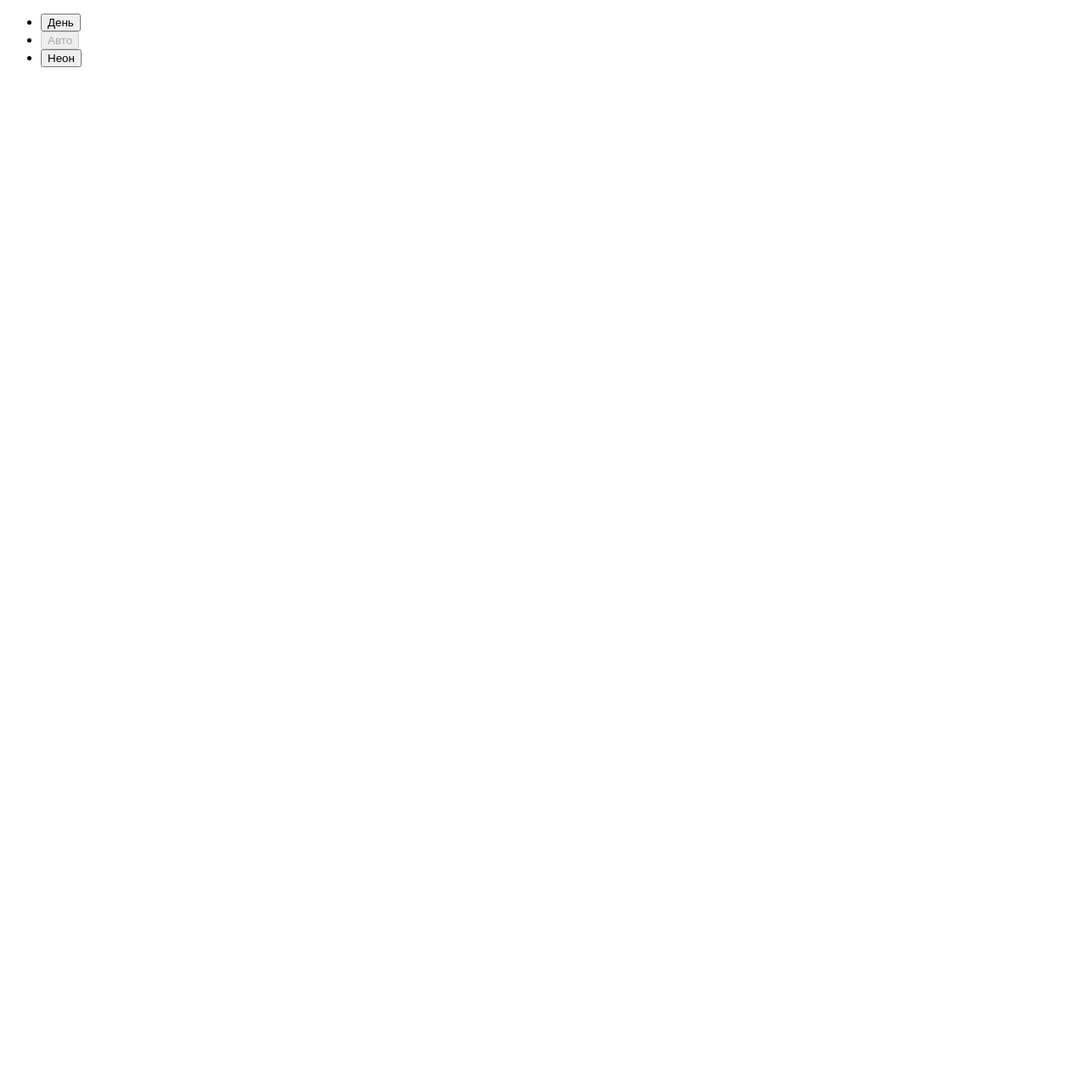
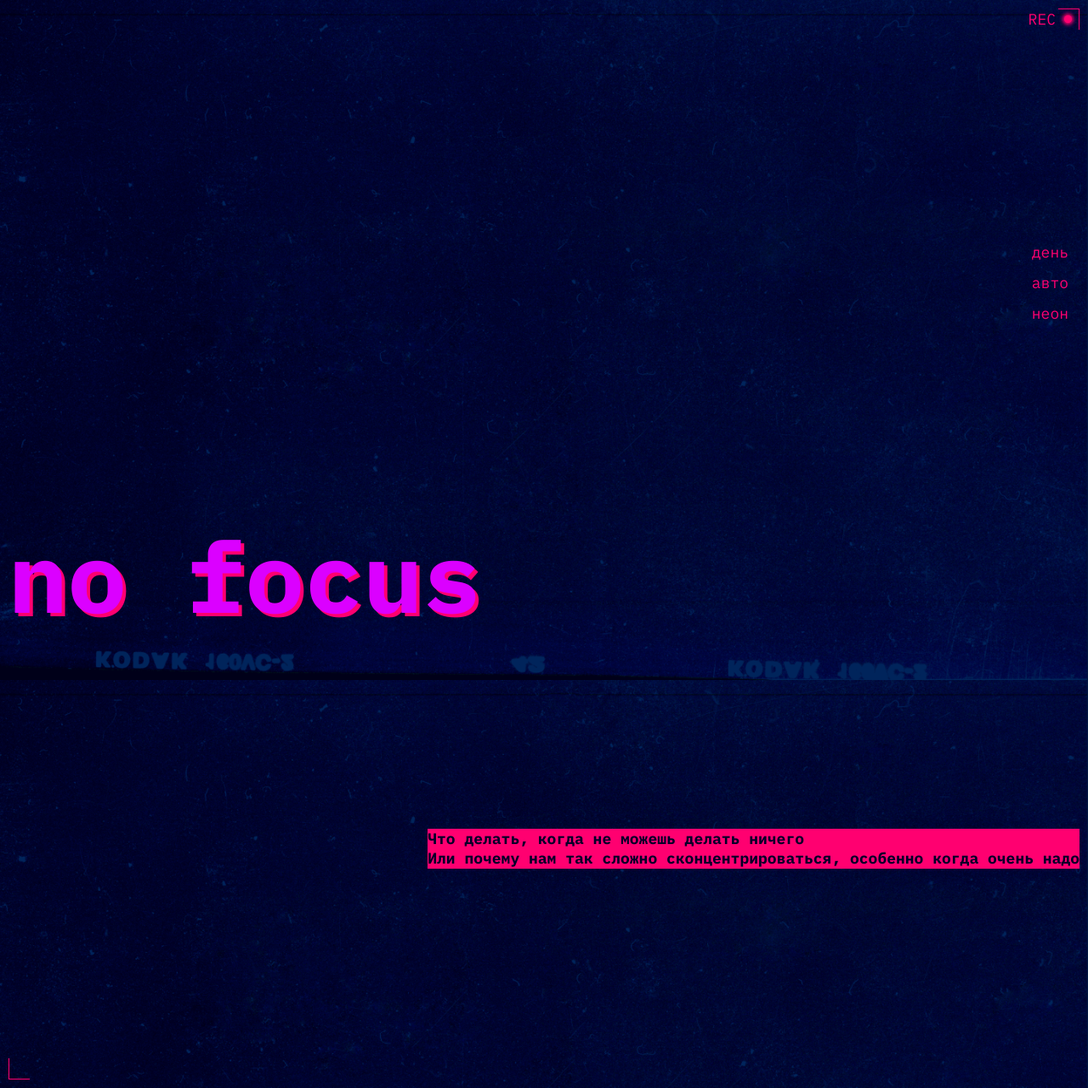
Before and after one commit to Mimokrokodil13/slozhno-sosredotochitsya-fd, a plain HTML site: page index.html in a window 1280 px wide. Shown: the whole page at 85% size. Before the commit the page ends 800 px from the top, so only its background shows below. Drawn offline with Linux system fonts and the light colour scheme.

Commit message:
header доделан

```diff
--- a/index.html
+++ b/index.html
@@ -4,11 +4,22 @@
     <meta charset="UTF-8" />
     <meta http-equiv="X-UA-Compatible" content="IE=edge" />
     <meta name="viewport" content="width=device-width, initial-scale=1.0" />
+    <meta name="color-scheme" content="dark light">
+    <link rel="stylesheet" href="./fonts/fonts.css">
+    <link rel="stylesheet" href="./styles/globals.css">
+    <link rel="stylesheet" href="./styles/variables.css">
+    <link rel="stylesheet" href="./styles/style.css">
+    <link rel="stylesheet" href="./styles/dark.css">
+    <link rel="stylesheet" href="./styles/light.css">
+    <link rel="icon" href="images/favicon.ico" sizes="any">
+    <link rel="icon" href="images/favicon.svg" type="image/svg+xml">
+    <link rel="apple-touch-icon" href="images/mobile-icon.png">
     <title>Сложно сосредоточиться</title>
     <script src="./scripts/script.js"></script>
   </head>
   <body class="page">
     <header class="header decorated-zone">
+      <div class="visual-detail" aria-hidden="true">REC</div>
       <nav class="header__theme-menu">
         <ul class="header__theme-menu-list">
           <li class="header__theme-menu-item">
@@ -35,6 +46,11 @@
           </li>
         </ul>
       </nav>
+      <h1 class="header__title">no focus</h1>
+      <section class="header__text">
+        <p>Что делать, когда не можешь делать ничего <br>
+          Или почему нам так сложно сконцентрироваться, особенно когда очень надо</p>
+      </section>
     </header>
   </body>
 </html>
--- a/styles/style.css
+++ b/styles/style.css
@@ -1,5 +1,100 @@
 /* Основные стили проекта. Это стили для темы, которую вы верстаете первой. */
 
 .page {
-  /* сохраните в разметке и стилях класс page у тега body. Он удобен, чтобы составлять селекторы для разных цветовых тем. */
+  background: var(--background-image-dark);
+  background-size: cover;
+  background-position: center;
+  background-attachment: fixed;
+  background-color: #000028;
 }
+.header{
+  block-size:100vw;
+  min-block-size: 668px;
+  display: grid;
+  grid-template-columns: 1fr;
+  padding: 10px;
+  position: relative;
+}
+.decorated-zone::before{
+  content: ' ';
+  position: absolute;
+  width: 25px;
+  height: 25px;
+  top: 10px;
+  right: 10px;
+  border-top: 1px solid #FF0070;
+  border-right: 1px solid #FF0070;
+}
+.decorated-zone::after{
+  content: ' ';
+  position: absolute;
+  width: 25px;
+  height: 25px;
+  bottom: 10px;
+  left: 10px;
+  border-bottom: 1px solid #FF0070;
+  border-left: 1px solid #FF0070;
+}
+.visual-detail{
+  align-self: start;
+  justify-self: end;
+  position: relative;
+  padding-right: 28px;
+  font-family: 'IBM Plex Mono',sans-serif;
+  font-size: 18px;
+  font-weight: 400;
+  line-height: 25px;
+  color: #FF0070;
+}
+.visual-detail::after{
+  content: ' ';
+  display: block;
+  position: absolute;
+  top: 8px;
+  right: 9px;
+  width: 9px;
+  height: 9px;
+  border-radius: 50%;
+  background-color: #FF0070;
+  box-shadow: 0px 0px 4px 2px #FF0070;
+}
+.header__theme-menu{
+  align-self: start;
+  justify-self: end;
+}
+.header__theme-menu-list{
+  display: flex;
+  flex-direction: column;
+  gap: 10px;
+}
+.header__theme-menu-item button{
+  font-family: 'IBM Plex Mono', sans-serif;
+  font-size: 18px;
+  font-weight: 400;
+  color: #FF0070;
+  text-transform: lowercase;
+  background-color: transparent;
+  border: 0;
+  padding: 1.5px 13px;
+}
+.header__theme-menu-item button:hover{
+  outline: 1px solid #FF007066;
+}
+.header__title{
+   font-family: 'IBM Plex Mono', sans-serif;
+   font-size: 116px;
+   font-weight: 700;
+   line-height: 83%;
+   color: #DB00FF;
+   text-shadow: 4px 4px 0 var(--accent-color);
+}
+.header__text{
+  font-family: 'IBM Plex Mono', sans-serif;
+  font-weight: 700;
+  font-size: 18px;
+  color: #000028;
+  line-height: 23.4px;
+  background-color: #FF0070;
+  align-self: start;
+  justify-self: end;
+}
--- a/styles/variables.css
+++ b/styles/variables.css
@@ -2,3 +2,8 @@
   Переменные для вашего проекта
   и их переопределение под различные устройства
 */
+:root{
+  --background-image-dark:url(../images/cover-image-dark.png);
+  --background-image-light:url(../images/cover-image-light.png);
+  --accent-color:#FF0070;
+}
```
